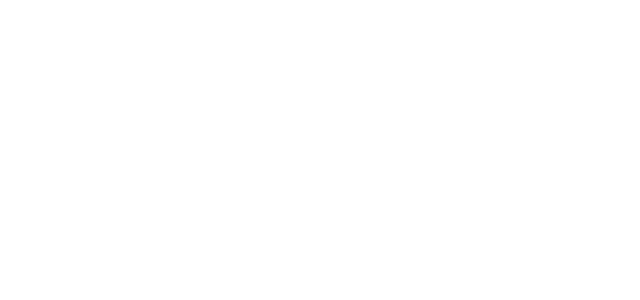
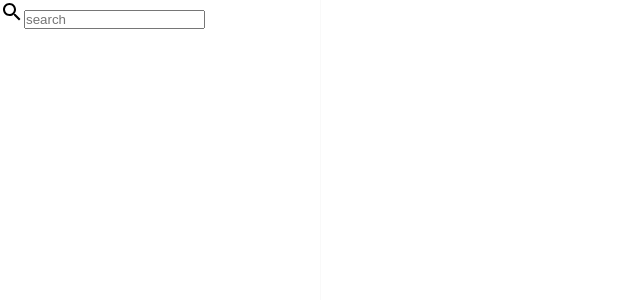
Before and after one commit to RobzLegz/telegram-clone, a React (Create React App) app: page / in a window 1280 px wide. Shown: the top 300 px of the page, without its empty margins (0-640 px from the left). Built offline with nearby package versions, Linux system fonts and the light colour scheme.

Commit message:
fixed some bugs

```diff
--- a/package.json
+++ b/package.json
@@ -3,6 +3,8 @@
   "version": "0.1.0",
   "private": true,
   "dependencies": {
+    "@material-ui/core": "^4.11.3",
+    "@material-ui/icons": "^4.11.2",
     "@reduxjs/toolkit": "^1.5.0",
     "@testing-library/jest-dom": "^4.2.4",
     "@testing-library/react": "^9.5.0",
--- a/src/App.js
+++ b/src/App.js
@@ -1,10 +1,11 @@
 import React from 'react';
 import './App.css';
+import Telegram from './components/Telegram';
 
 function App() {
   return (
     <div className="App">
-
+      <Telegram />
     </div>
   );
 }
--- /dev/null
+++ b/src/components/Sidebar.css
@@ -0,0 +1,7 @@
+.sidebar {
+  flex: 0.25;
+  display: flex;
+  flex-direction: column;
+  height: 100vh;
+  border-right: 1px solid rgb(190, 190, 190, 0.1);
+}
--- /dev/null
+++ b/src/components/Sidebar.js
@@ -0,0 +1,24 @@
+import React from 'react';
+import "./Sidebar.css";
+import SearchIcon from '@material-ui/icons/Search';
+
+function Sidebar() {
+    return (
+        <div className="sidebar">
+            <div className="sidebar-header">
+                <div className="sidebar-search">
+                    <SearchIcon className="sidebar-search-icon"/>
+                    <input className="search-input" placeholder="search"></input>
+                </div>
+                <div className="sidebar-threads">
+
+                </div>
+                <div className="sidebar-bottom">
+
+                </div>
+            </div>
+        </div>
+    );
+}
+
+export default Sidebar;
--- a/src/components/Telegram.css
+++ b/src/components/Telegram.css
@@ -0,0 +1,3 @@
+.telegram {
+  display: flex;
+}
--- a/src/components/Telegram.js
+++ b/src/components/Telegram.js
@@ -1,10 +1,11 @@
 import React from 'react';
+import Sidebar from './Sidebar';
 import "./Telegram.css";
 
 function Telegram() {
     return (
         <div className="telegram">
-
+            <Sidebar />
         </div>
     );
 }
```
Also changed, not shown: 2 other files (tests, documents, lock files or other folders).
